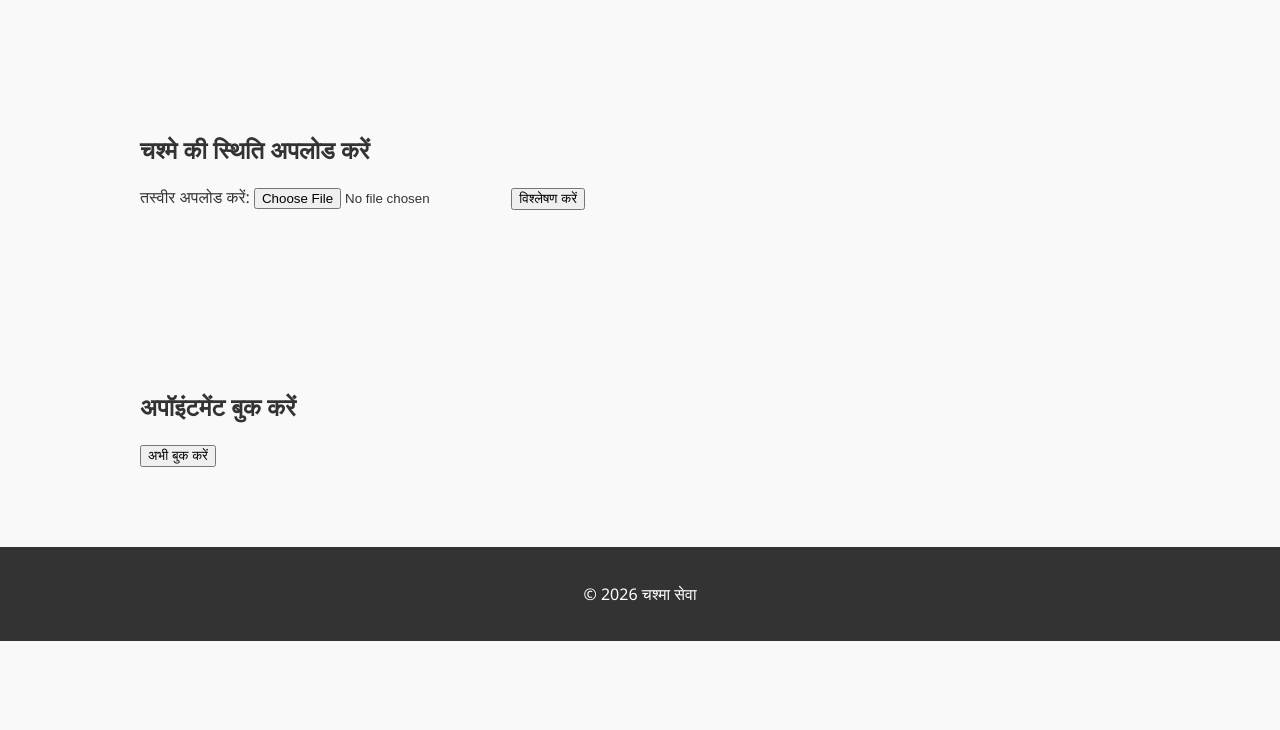
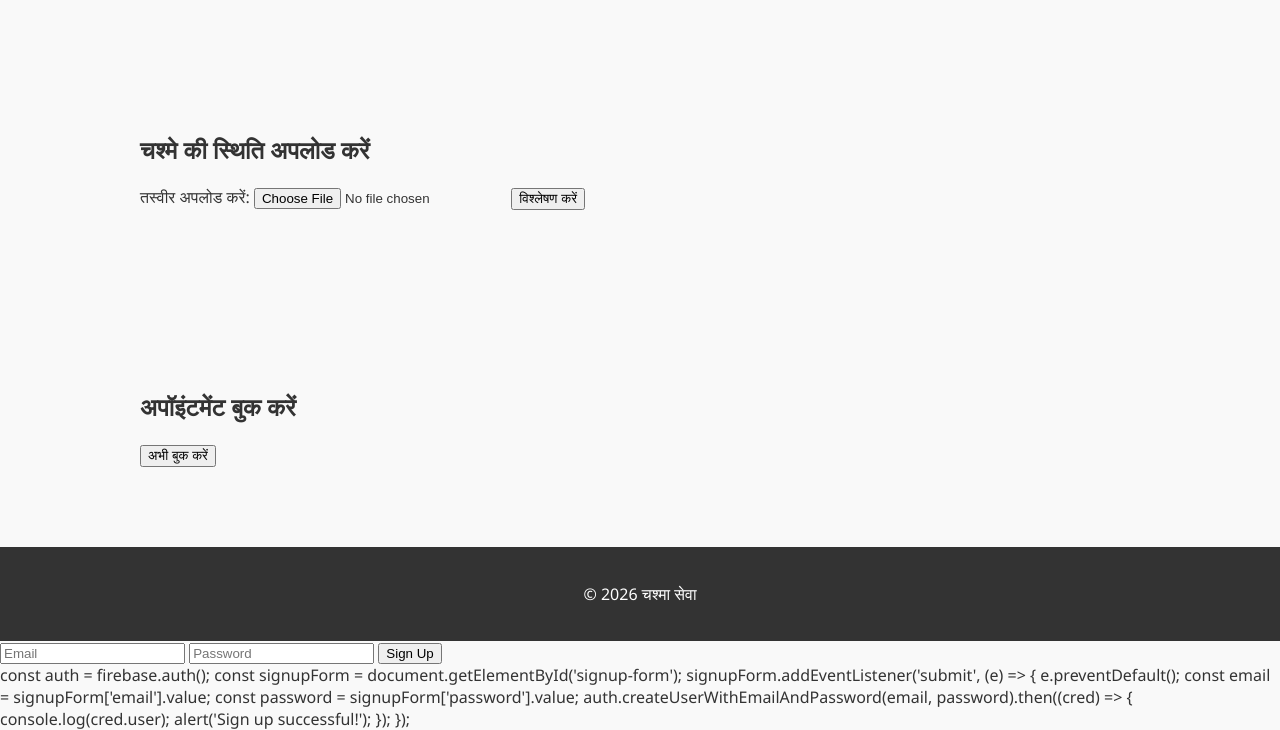
Before and after one commit to Surajvats2/eyewear-support, a plain HTML site: page index.html in a window 1280 px wide. Shown: the part 111-841 px from the top of the page. Before the commit the page ends 800 px from the top, so only its background shows below. Drawn offline with Linux system fonts and the light colour scheme.

Commit message:
Update index.html

```diff
--- a/index.html
+++ b/index.html
@@ -28,6 +28,12 @@
     <footer>
         <p>&copy; 2026 चश्मा सेवा</p>
     </footer>
+    <form id="signup-form">
+  <input type="email" id="email" placeholder="Email" required>
+  <input type="password" id="password" placeholder="Password" required>
+  <button type="submit">Sign Up</button>
+</form>
+
     <script type="module">
   // Import the functions you need from the SDKs you need
   import { initializeApp } from "https://www.gstatic.com/firebasejs/12.15.0/firebase-app.js";
@@ -51,5 +57,19 @@
   const app = initializeApp(firebaseConfig);
   const analytics = getAnalytics(app);
 </script>
+    const auth = firebase.auth();
+
+const signupForm = document.getElementById('signup-form');
+signupForm.addEventListener('submit', (e) => {
+  e.preventDefault();
+  const email = signupForm['email'].value;
+  const password = signupForm['password'].value;
+
+  auth.createUserWithEmailAndPassword(email, password).then((cred) => {
+    console.log(cred.user);
+    alert('Sign up successful!');
+  });
+});
+
 </body>
 </html>
```
